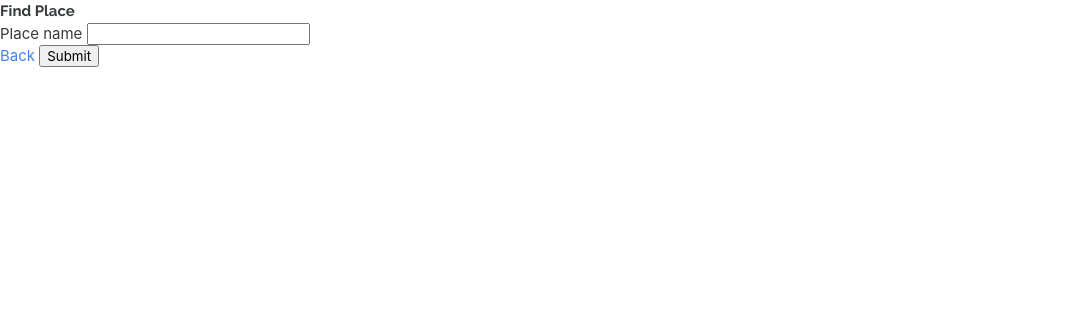
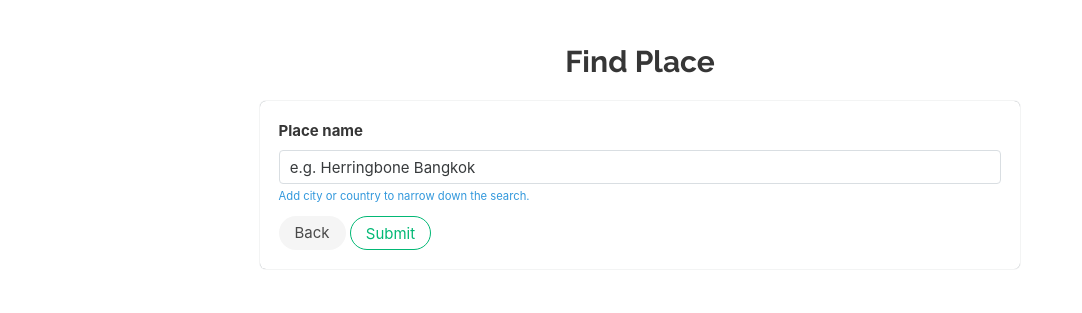
Before and after one commit to likit/cafe_goers_portal, a Flask app: page /webadmin/places/find in a window 1280 px wide. Shown: the top 313 px of the page, without its empty margins (0-1082 px from the left). Run offline with Flask 2, Linux system fonts and the light colour scheme; some libraries are stand-ins or nearby versions.

Commit message:
updated the layout

```diff
--- a/app/templates/webadmin/place_search_form.html
+++ b/app/templates/webadmin/place_search_form.html
@@ -1,11 +1,14 @@
 {% extends "base.html" %}
 
 {% block content %}
-
-<h1>Find Place</h1>
+<section class="section">
+    <div class="container">
+        <div class="columns">
+            <div class="column is-two-thirds is-offset-2">
+                <h1 class="title has-text-centered">Find Place</h1>
                 {% if places %}
-<h3>Results</h3>
-<table>
+                <h3 class="subtitle has-text-centered">Search Results</h3>
+                <table class="table">
                     <th>Name</th>
                     <th>Address</th>
                     <th>Map</th>
@@ -20,14 +23,20 @@
                     {% endfor %}
                 </table>
                 {% endif %}
+                <div class="box">
                     <form method="post">
                         {{form.hidden_tag()}}
-    <p>
-        <label>{{form.name.label}}</label>
-        {{form.name()}}
-    </p>
-    <a href="{{url_for('webadmin.index')}}">Back</a>
-    <input type="submit" value="Submit">
+                        <div class="field">
+                            <label class="label">{{form.name.label}}</label>
+                            {{form.name(class="input", placeholder="e.g. Herringbone Bangkok")}}
+                            <p class="help is-info">Add city or country to narrow down the search.</p>
+                        </div>
+                        <a class="button is-light" href="{{url_for('webadmin.index')}}">Back</a>
+                        <input class="button is-success is-outlined" type="submit" value="Submit">
                     </form>
-
+                </div>
+            </div>
+        </div>
+    </div>
+</section>
 {% endblock %}
```
Lines whose indentation alone changed are shown as unchanged.
